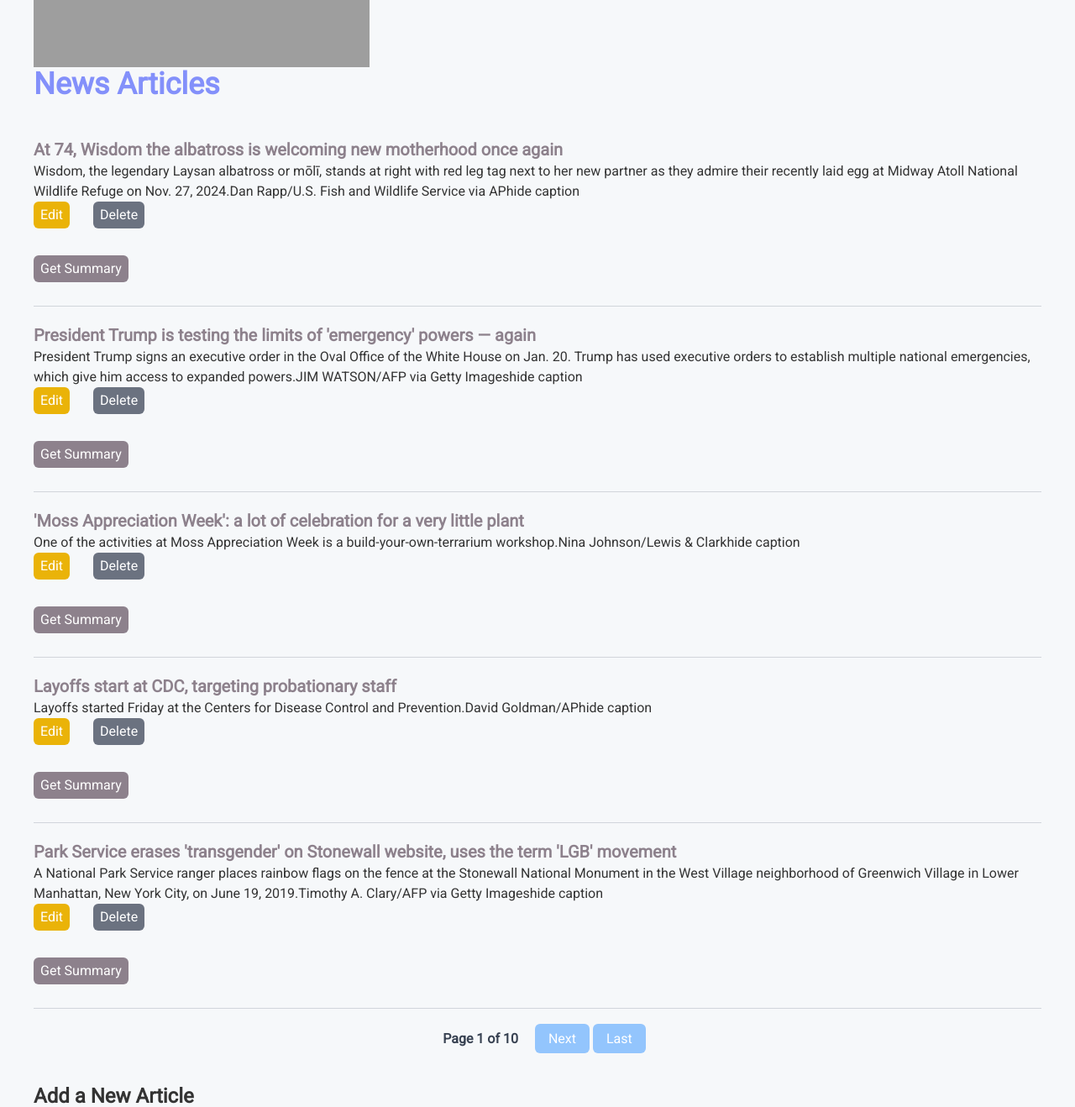
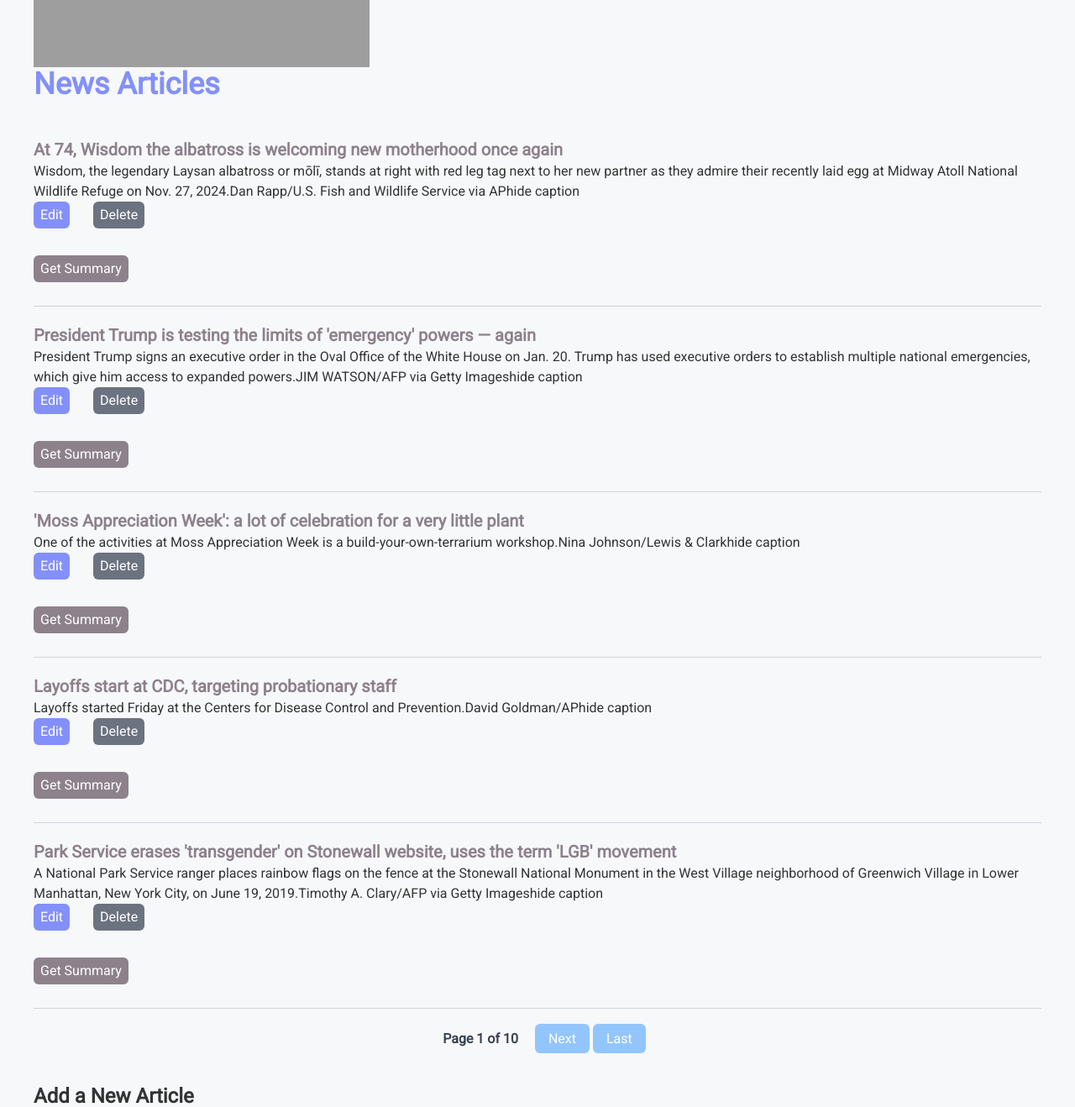
Before and after one commit to jsnorek/NewsNow, a Flask app: page / in a window 1280 px wide. Shown: the part 668-1986 px from the top of the page at 84% size. Run offline with Flask 3, Linux system fonts and the light colour scheme; data comes from the database, SQL or seed files in the repository; some libraries are stand-ins or nearby versions; grey boxes are pictures that could not be loaded.

Commit message:
update article edit button css to reflect style guide

```diff
--- a/templates/index.html
+++ b/templates/index.html
@@ -119,7 +119,7 @@
 
         <section class="flex flex-wrap gap-4 mb-8">
             <form action="/edit/{{ article.id }}" method="GET" class="inline-block mr-3">
-                <button type="submit" class="bg-yellow-500 text-white py-1 px-2 rounded-md hover:bg-yellow-700 transition-all">Edit</button>
+                <button type="submit" class="bg-accent text-white py-1 px-2 rounded-md hover:bg-[#5264f8] active:bg-[#E1D1E2] transition-all transition-all">Edit</button>
             </form>
 
             <form action="/delete/{{ article.id }}" method="POST" onsubmit="return confirm('Are you sure?');">
```
